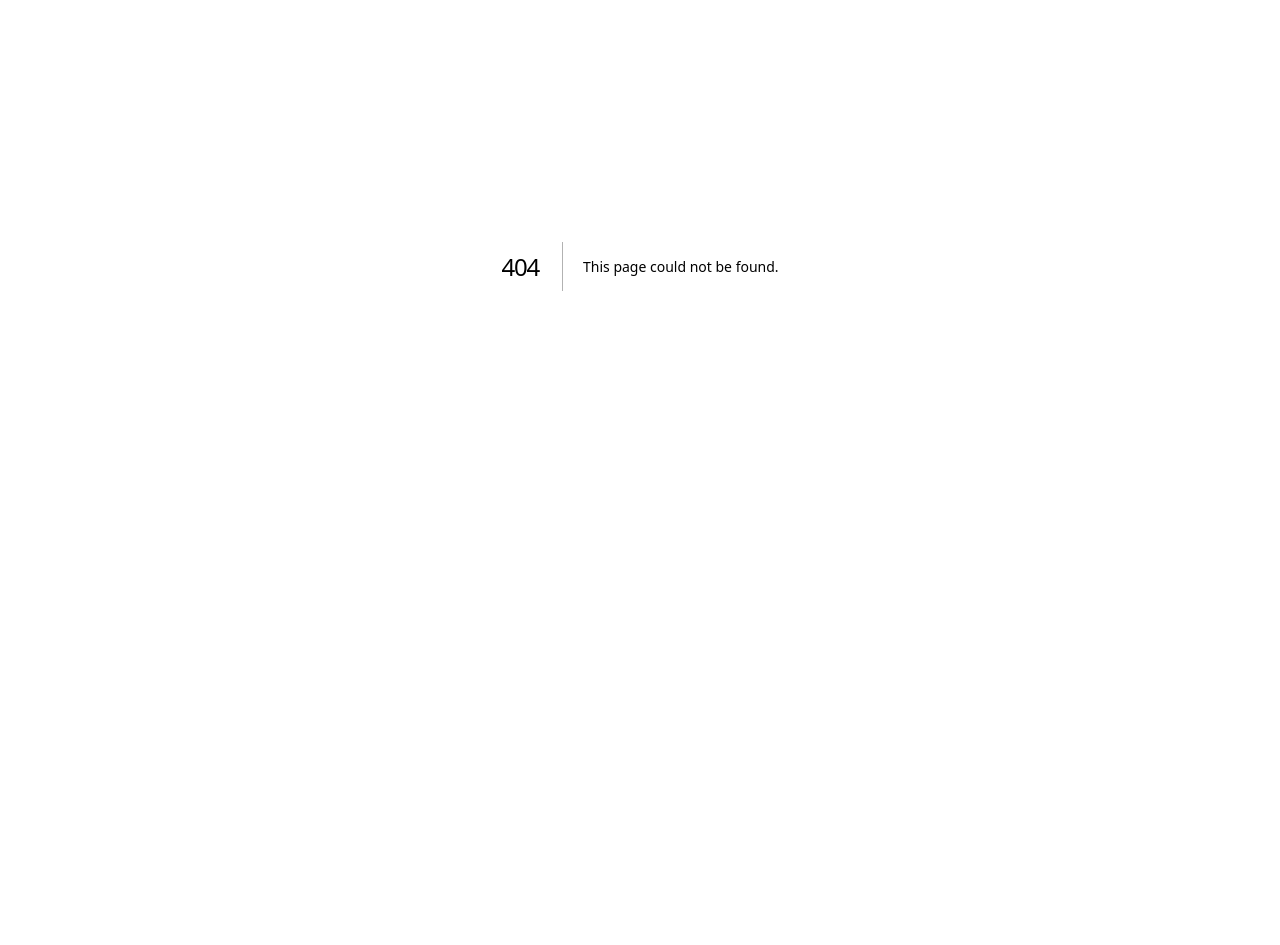
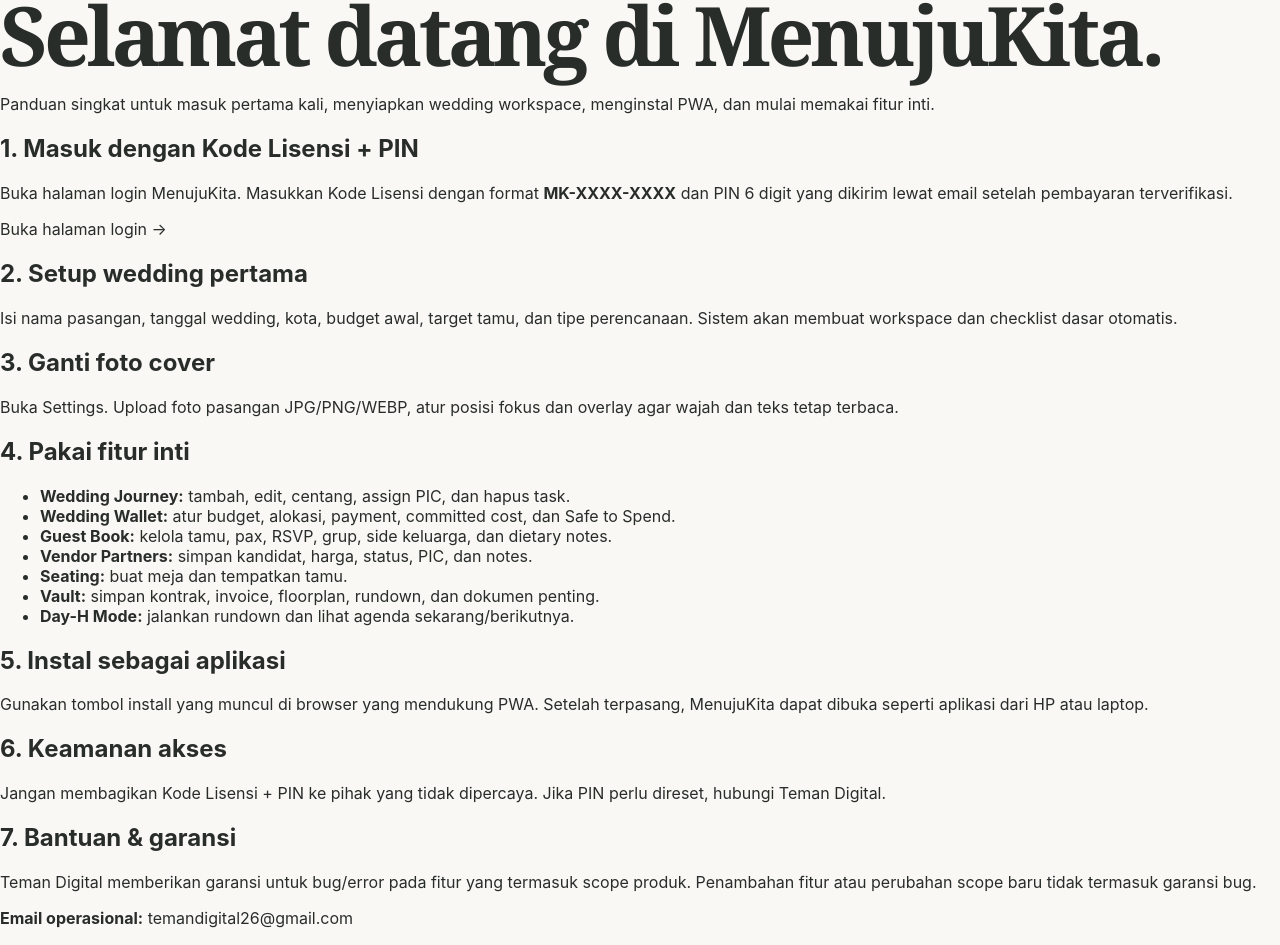
Before and after one commit to shadiqmuntashir21-ship-it/menujukita, a Next.js app: page /panduan in a window 1280 px wide. Before the commit this address had no page. Shown: the part 134-1079 px from the top of the page. Before the commit the page ends 800 px from the top, so only its background shows below. Built offline with nearby package versions, Linux system fonts and the light colour scheme.

Commit message:
Add printable MenujuKita activation guide

```diff
--- /dev/null
+++ b/app/panduan/page.tsx
@@ -0,0 +1,19 @@
+import Link from "next/link";
+import PrintGuide from "@/components/print-guide";
+export const metadata={title:"Panduan Aktivasi MenujuKita"};
+export default function Guide(){
+ return <main className="guide-page">
+  <header className="guide-head"><Link href="/" className="brand"><span className="brand-mark">M</span><span className="brand-copy"><strong>MenujuKita</strong><small>Teman Digital</small></span></Link><PrintGuide/></header>
+  <article className="guide-paper">
+   <span className="micro-label">PANDUAN AKTIVASI & PENGGUNAAN</span><h1 className="serif">Selamat datang di MenujuKita.</h1><p className="guide-lead">Panduan singkat untuk masuk pertama kali, menyiapkan wedding workspace, menginstal PWA, dan mulai memakai fitur inti.</p>
+   <section><h2>1. Masuk dengan Kode Lisensi + PIN</h2><p>Buka halaman login MenujuKita. Masukkan Kode Lisensi dengan format <b>MK-XXXX-XXXX</b> dan PIN 6 digit yang dikirim lewat email setelah pembayaran terverifikasi.</p><p><Link href="/auth/sign-in">Buka halaman login →</Link></p></section>
+   <section><h2>2. Setup wedding pertama</h2><p>Isi nama pasangan, tanggal wedding, kota, budget awal, target tamu, dan tipe perencanaan. Sistem akan membuat workspace dan checklist dasar otomatis.</p></section>
+   <section><h2>3. Ganti foto cover</h2><p>Buka Settings. Upload foto pasangan JPG/PNG/WEBP, atur posisi fokus dan overlay agar wajah dan teks tetap terbaca.</p></section>
+   <section><h2>4. Pakai fitur inti</h2><ul><li><b>Wedding Journey:</b> tambah, edit, centang, assign PIC, dan hapus task.</li><li><b>Wedding Wallet:</b> atur budget, alokasi, payment, committed cost, dan Safe to Spend.</li><li><b>Guest Book:</b> kelola tamu, pax, RSVP, grup, side keluarga, dan dietary notes.</li><li><b>Vendor Partners:</b> simpan kandidat, harga, status, PIC, dan notes.</li><li><b>Seating:</b> buat meja dan tempatkan tamu.</li><li><b>Vault:</b> simpan kontrak, invoice, floorplan, rundown, dan dokumen penting.</li><li><b>Day-H Mode:</b> jalankan rundown dan lihat agenda sekarang/berikutnya.</li></ul></section>
+   <section><h2>5. Instal sebagai aplikasi</h2><p>Gunakan tombol install yang muncul di browser yang mendukung PWA. Setelah terpasang, MenujuKita dapat dibuka seperti aplikasi dari HP atau laptop.</p></section>
+   <section><h2>6. Keamanan akses</h2><p>Jangan membagikan Kode Lisensi + PIN ke pihak yang tidak dipercaya. Jika PIN perlu direset, hubungi Teman Digital.</p></section>
+   <section><h2>7. Bantuan & garansi</h2><p>Teman Digital memberikan garansi untuk bug/error pada fitur yang termasuk scope produk. Penambahan fitur atau perubahan scope baru tidak termasuk garansi bug.</p><p><b>Email operasional:</b> temandigital26@gmail.com</p></section>
+   <footer><b>Teman Digital</b><br/>Bangun Lebih Baik. Tumbuh Lebih Cepat.</footer>
+  </article>
+ </main>
+}
```
